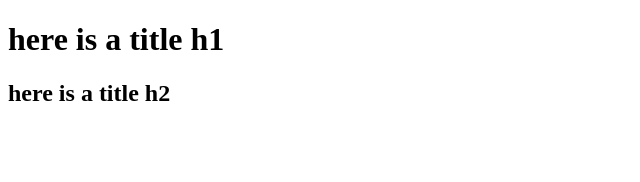
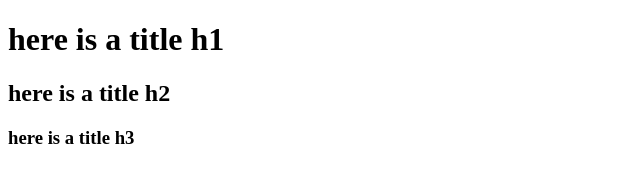
Before and after one commit to belalabdelaty/CS50W-projects, a plain HTML site: page testing.html in a window 1280 px wide. Shown: the whole page, without its empty margins (0-640 px from the left). Drawn offline with Linux system fonts and the light colour scheme.

Commit message:
finally saved all headers ?

```diff
--- a/testing.html
+++ b/testing.html
@@ -7,6 +7,7 @@
 <body>
     <h1>here is a title h1</h1>
     <h2>here is a title h2</h2>
+    <h3>here is a title h3</h3>
 </body>
 
 </html>
```
